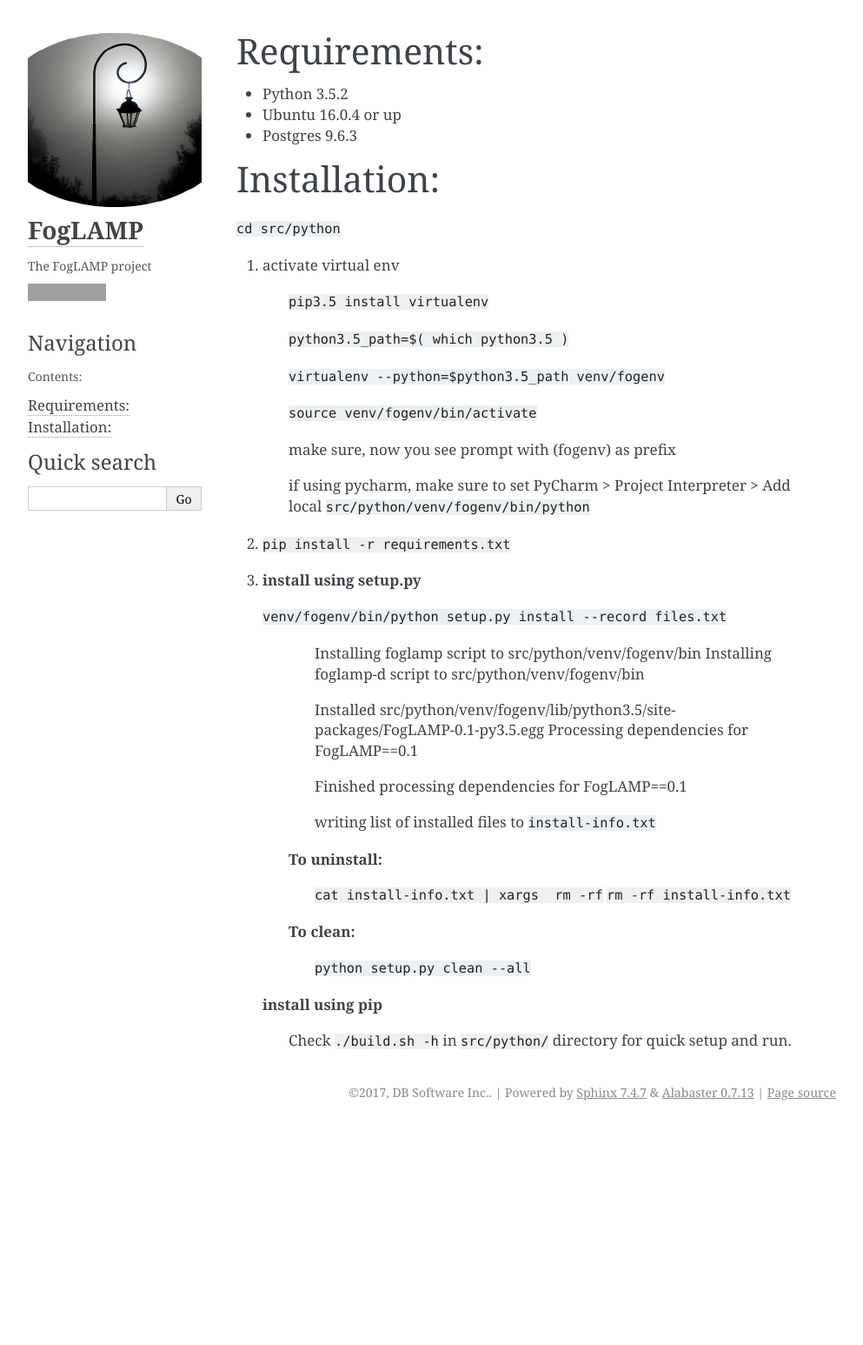
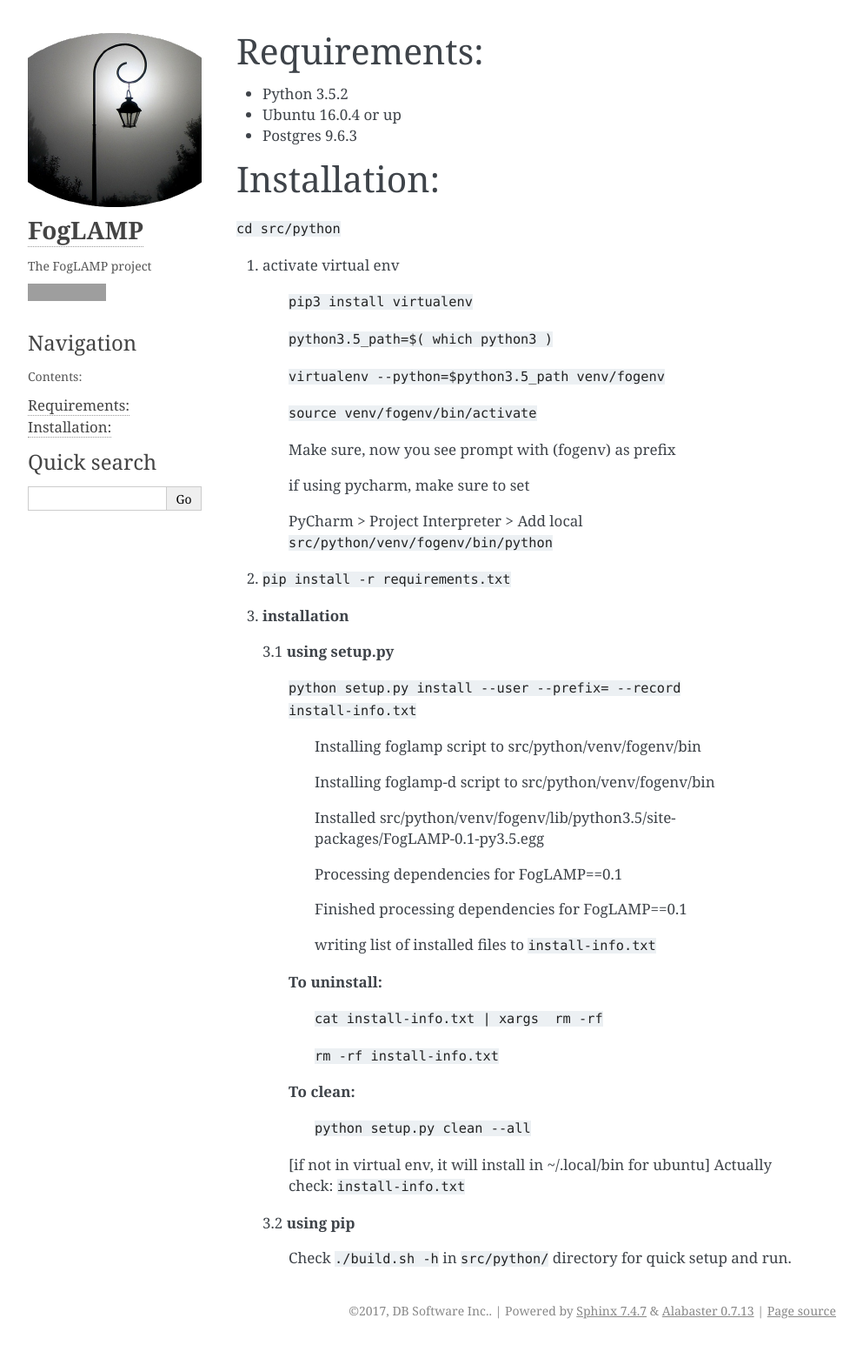
Before and after one commit to fledge-iot/fledge, a Sphinx documentation site: the page built from docs/backend.rst, in a window 1280 px wide. Shown: the whole page at 87% size, without its empty margins (148-1141 px from the left). Built offline with Sphinx 7.4.7, drawn with Linux system fonts in a browser that asks for light colours; before the commit the page ends 1295 px from its top, so only the background shows below that; grey boxes are pictures that could not be loaded.

Commit message:
fixed doc

```diff
--- a/docs/backend.rst
+++ b/docs/backend.rst
@@ -14,48 +14,56 @@ Installation:
 
 1. activate virtual env
 
-    ``pip3.5 install virtualenv``
+    ``pip3 install virtualenv``
 
-    ``python3.5_path=$( which python3.5 )``
+    ``python3.5_path=$( which python3 )``
 
     ``virtualenv --python=$python3.5_path venv/fogenv``
 
     ``source venv/fogenv/bin/activate``
 
-    make sure, now you see prompt with (fogenv) as prefix
+    Make sure, now you see prompt with (fogenv) as prefix
 
 
     if using pycharm, make sure to set
+
     PyCharm > Project Interpreter > Add local ``src/python/venv/fogenv/bin/python``
 
 2. ``pip install -r requirements.txt``
 
 
-3. **install using setup.py**
+3. **installation**
 
-   ``venv/fogenv/bin/python setup.py install --record files.txt``
+   3.1 **using setup.py**
 
-        Installing foglamp script to src/python/venv/fogenv/bin
-        Installing foglamp-d script to src/python/venv/fogenv/bin
+       ``python setup.py install --user --prefix= --record install-info.txt``
 
-        Installed src/python/venv/fogenv/lib/python3.5/site-packages/FogLAMP-0.1-py3.5.egg
-        Processing dependencies for FogLAMP==0.1
+            Installing foglamp script to src/python/venv/fogenv/bin
 
-        Finished processing dependencies for FogLAMP==0.1
+            Installing foglamp-d script to src/python/venv/fogenv/bin
 
-        writing list of installed files to ``install-info.txt``
+            Installed src/python/venv/fogenv/lib/python3.5/site-packages/FogLAMP-0.1-py3.5.egg
+
+            Processing dependencies for FogLAMP==0.1
+
+            Finished processing dependencies for FogLAMP==0.1
+
+            writing list of installed files to ``install-info.txt``
 
        **To uninstall:**
 
-        ``cat install-info.txt | xargs  rm -rf``
-        ``rm -rf install-info.txt``
+            ``cat install-info.txt | xargs  rm -rf``
+
+            ``rm -rf install-info.txt``
 
 
        **To clean:**
 
-        ``python setup.py clean --all``
+            ``python setup.py clean --all``
+
+       [if not in virtual env, it will install in ~/.local/bin for ubuntu] Actually check: ``install-info.txt``
 
 
-   **install using pip**
+   3.2 **using pip**
 
        Check ``./build.sh -h`` in ``src/python/`` directory for quick setup and run.
```
